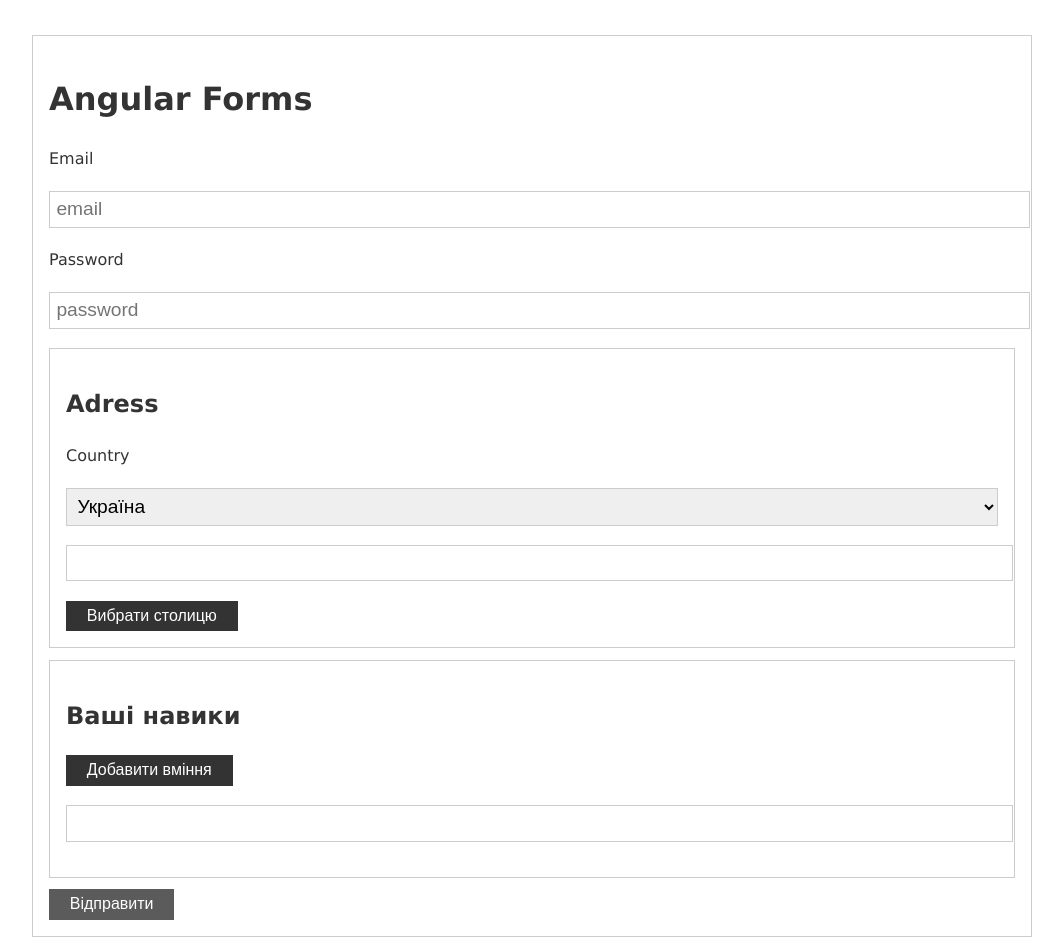
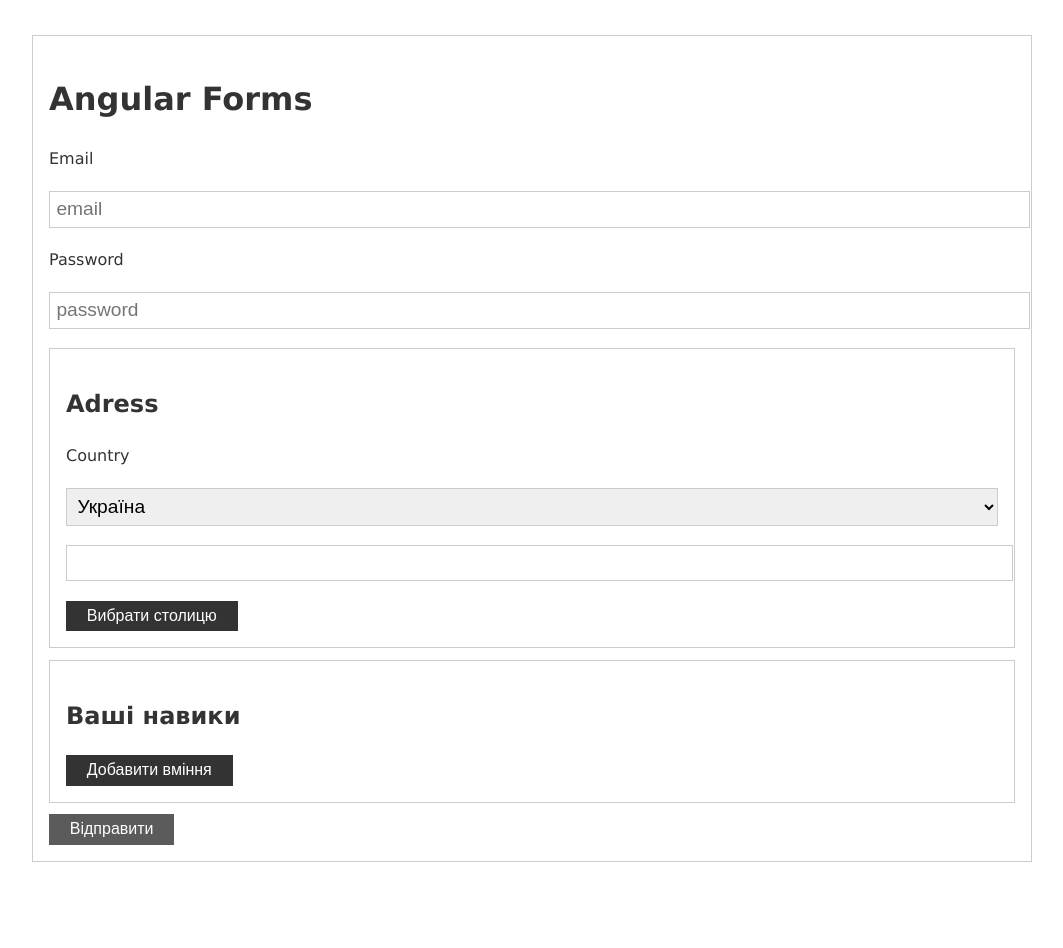
Before and after one commit to serhiirodikov/more_practice, an Angular app: page / in a window 1280 px wide. Shown: the whole page, without its empty margins (108-1171 px from the left). After the commit the page ends 873 px from the top, so only its background shows below. Built offline with nearby package versions, Linux system fonts and the light colour scheme.

Commit message:
added addskills btn

```diff
--- a/src/app/app.component.html
+++ b/src/app/app.component.html
@@ -61,12 +61,18 @@
         Вибрати столицю
       </button>
     </div>
-    <div class="card">
+    <div class="card" formGroupName="skills">
       <h2>Ваші навики</h2>
-      <button type="button" class="btn">Добавити вміння</button>
-      <div class="form-control">
-        <label></label>
-        <input type="text" />
+
+      <button type="button" class="btn" (click)="addSkills()">
+        Добавити вміння
+      </button>
+      <div
+        class="form-control"
+        *ngFor="let skill of form.get('skills')['controls']; let idx = index"
+      >
+        <label>Умение {{ idx + 1 }}</label>
+        <input type="text" [formControlName]="idx" />
       </div>
     </div>
 
--- a/src/app/app.component.ts
+++ b/src/app/app.component.ts
@@ -1,5 +1,5 @@
 import { Component, OnInit } from '@angular/core';
-import { FormControl, FormGroup, Validators } from '@angular/forms';
+import { FormArray, FormControl, FormGroup, Validators } from '@angular/forms';
 import { Observable } from 'rxjs';
 
 export interface Post {
@@ -28,6 +28,7 @@
         country: new FormControl('ua'),
         city: new FormControl('', Validators.required),
       }),
+      skills: new FormArray([]),
     });
   }
   submit() {
@@ -47,4 +48,9 @@
       city,
     });
   }
+
+  addSkills() {
+    const control = new FormControl('', Validators.required);
+    (this.form.get('skills') as FormArray).push(control);
+  }
 }
```
